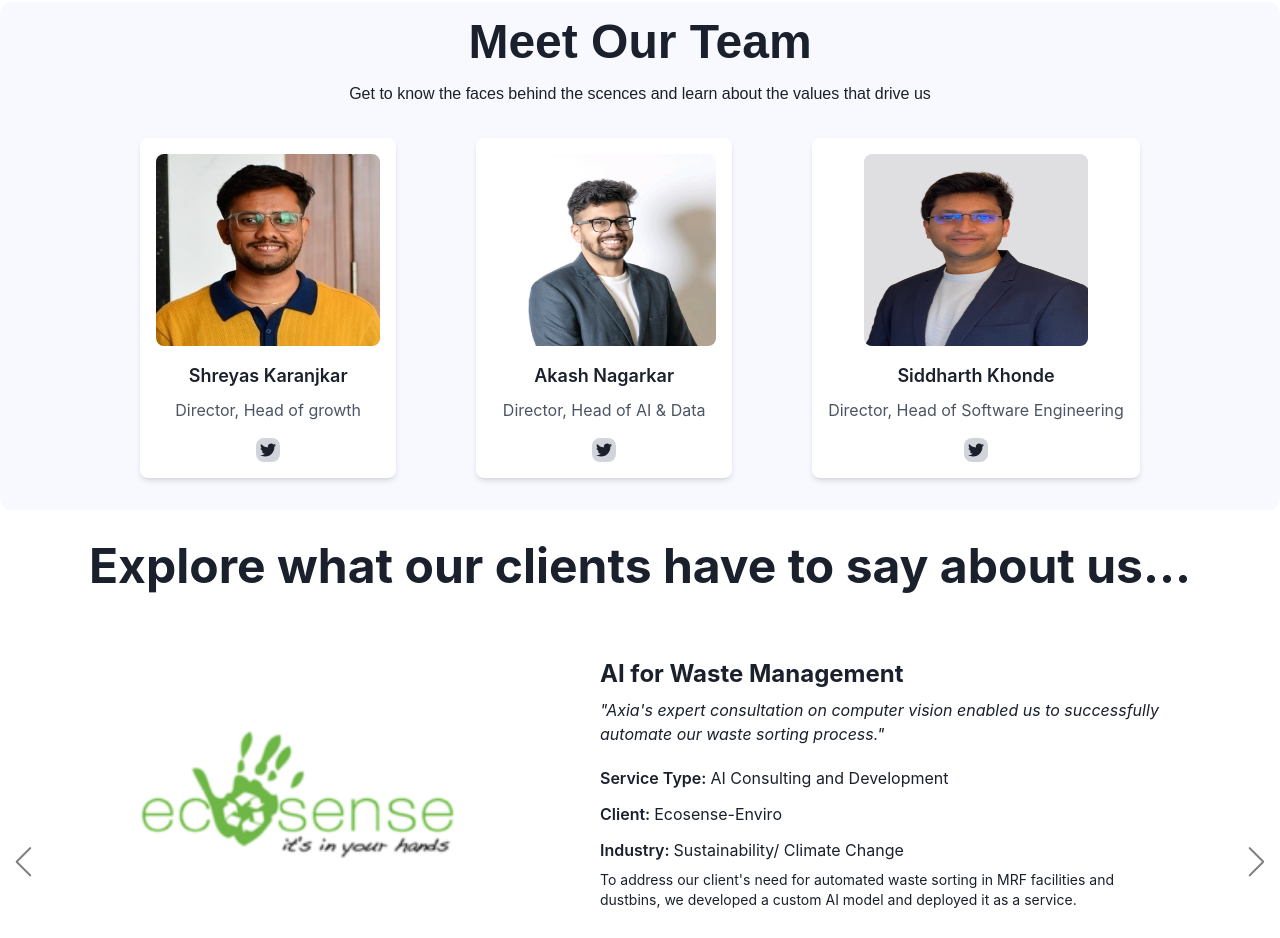
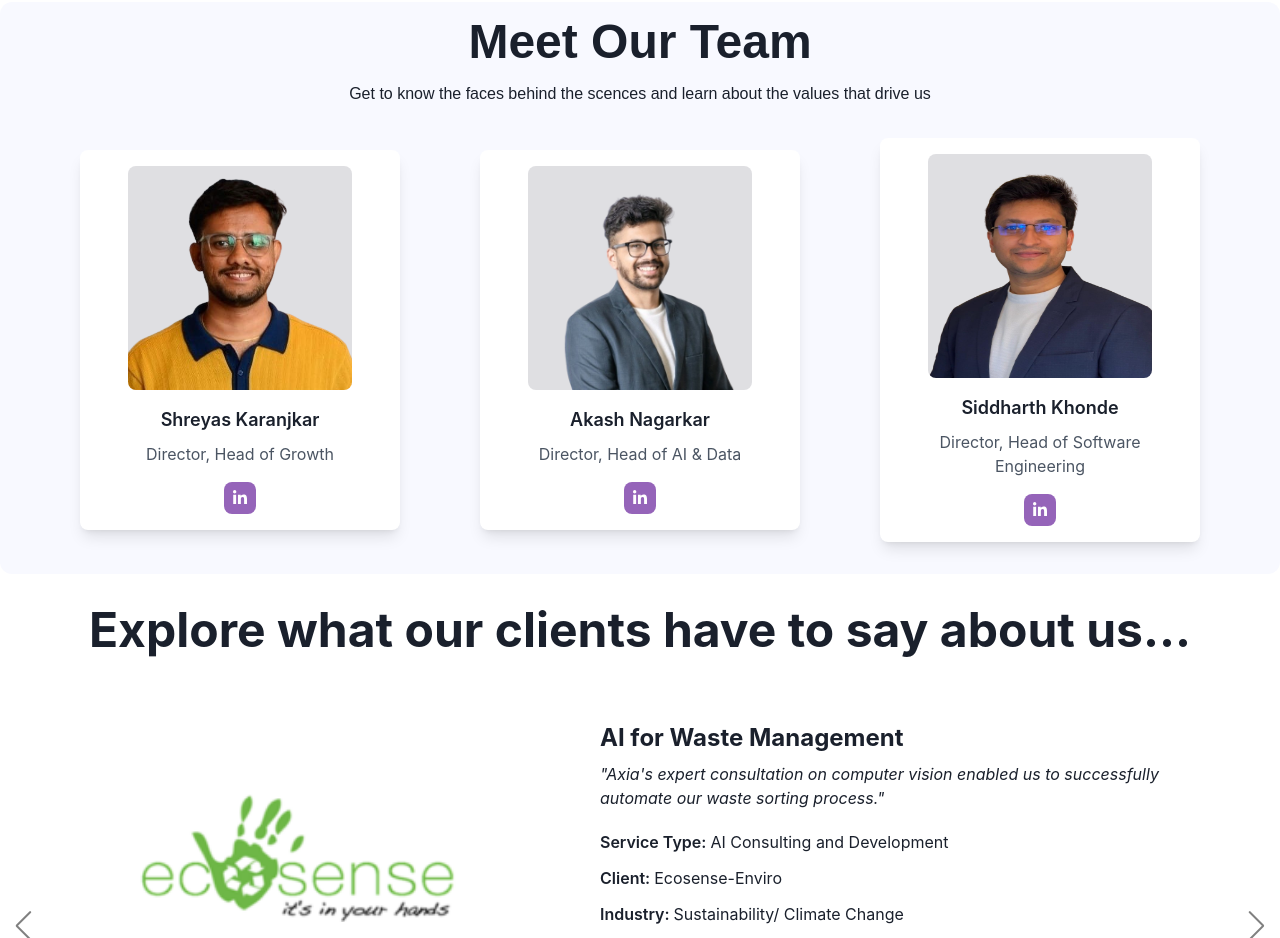
Before and after one commit to axia-ai/axia-ai-website, a React (Vite) app: page /aboutUs in a window 1280 px wide. Shown: the part 2280-3218 px from the top of the page. Built offline with nearby package versions, Linux system fonts and the light colour scheme.

Commit message:
Updated the Teams Component

```diff
--- a/src/Components/Pages/HomePage.jsx
+++ b/src/Components/Pages/HomePage.jsx
@@ -7,7 +7,6 @@ import OurClients from '../../Components/clients/OurClients'
 import CtaSection_UI_Kit from '../../Components/CtaSection_UI_Kit/CtaSection_UI_Kit'
 import Vacation from '../../Components/VacationSection/Vacation'
 import TestimonialSection from '../../Components/TestimonialSection/TestimonialSection'
-import Teams from '../../Components/Teams/Teams'
 
 function LandingPage() {
     return (
@@ -17,7 +16,6 @@ function LandingPage() {
             <Calender />
             <CtaSection_UI_Kit/>
             <Community />
-            <Teams/>
             <TestimonialSection/>
             <Vacation/>
         </Layout>
--- a/src/Components/Teams/Teams.jsx
+++ b/src/Components/Teams/Teams.jsx
@@ -1,7 +1,7 @@
 import React from "react";
 import Teams_card from "./Teams_card";
-import image1 from "../../assets/Shreyas.jpeg"
-import image2 from "../../assets/AkashNagarka.jpeg"
+import image1 from "../../assets/Shreyas.png"
+import image2 from "../../assets/AkashNagarka.png"
 import image3 from "../../assets/SiddharthKhonde.png"
 
 const Teams = () => {
@@ -14,7 +14,7 @@ const Teams = () => {
           that drive us
         </p>
         <div className="flex justify-between items-center my-8 max-md:flex-col max-md:my-3">
-          <Teams_card Name="Shreyas Karanjkar" Post="Director, Head of growth" Img={image1} Link="https://www.linkedin.com/in/shreyas-karanjkar-ai-consultant/"/>
+          <Teams_card Name="Shreyas Karanjkar" Post="Director, Head of Growth" Img={image1} Link="https://www.linkedin.com/in/shreyas-karanjkar-ai-consultant/"/>
           <Teams_card Name="Akash Nagarkar" Post="Director, Head of AI & Data" Img={image2} Link="https://www.linkedin.com/in/akash-nagarkar/"/>
           <Teams_card Name="Siddharth Khonde" Post="Director, Head of Software Engineering" Img={image3} Link="https://www.linkedin.com/in/siddharthkhonde/"/>
         </div>
--- a/src/Components/Teams/Teams_card.jsx
+++ b/src/Components/Teams/Teams_card.jsx
@@ -1,22 +1,22 @@
 import React from 'react'
-import { FaTwitter } from "react-icons/fa";
 import { FaInstagram } from "react-icons/fa";
 import { CiYoutube } from "react-icons/ci";
+import { FaLinkedinIn } from "react-icons/fa";
 
 const Teams_card = ({Name,Post,Img,Link}) => {
   return (
     <>
-        <div className="bg-white rounded-lg shadow-md p-4 w-auto mx-10 max-md:my-3">
+        <div className="bg-white rounded-lg shadow-lg p-4 w-80 mx-10 max-md:my-3">
             <img
-              className=" w-56 h-48 mx-auto mb-4 rounded-lg"
+              className=" w-56 h-56 mx-auto mb-4 rounded-lg"
               src={Img}
               alt="Profile Picture"
             />
             <h2 className="text-lg font-semibold text-center mb-2">{Name}</h2>
             <p className="text-center text-gray-600">{Post}</p>
             <div className="flex justify-center mt-4">
-              <a href={Link} target="_blank" className="bg-gray-300 rounded-lg  mx-2">
-                <FaTwitter className='m-1' />
+              <a href={Link} target="_blank" className="bg-primary rounded-lg  mx-2">
+              <FaLinkedinIn className='m-2' color='#fff'/>
               </a>
               {/* <a href="#" className="bg-gray-300 rounded-full  mx-2">
               <FaInstagram className='m-1'/>
```
Also changed, not shown: src/assets/AkashNagarka.png (added), src/assets/Shreyas.png (added).
